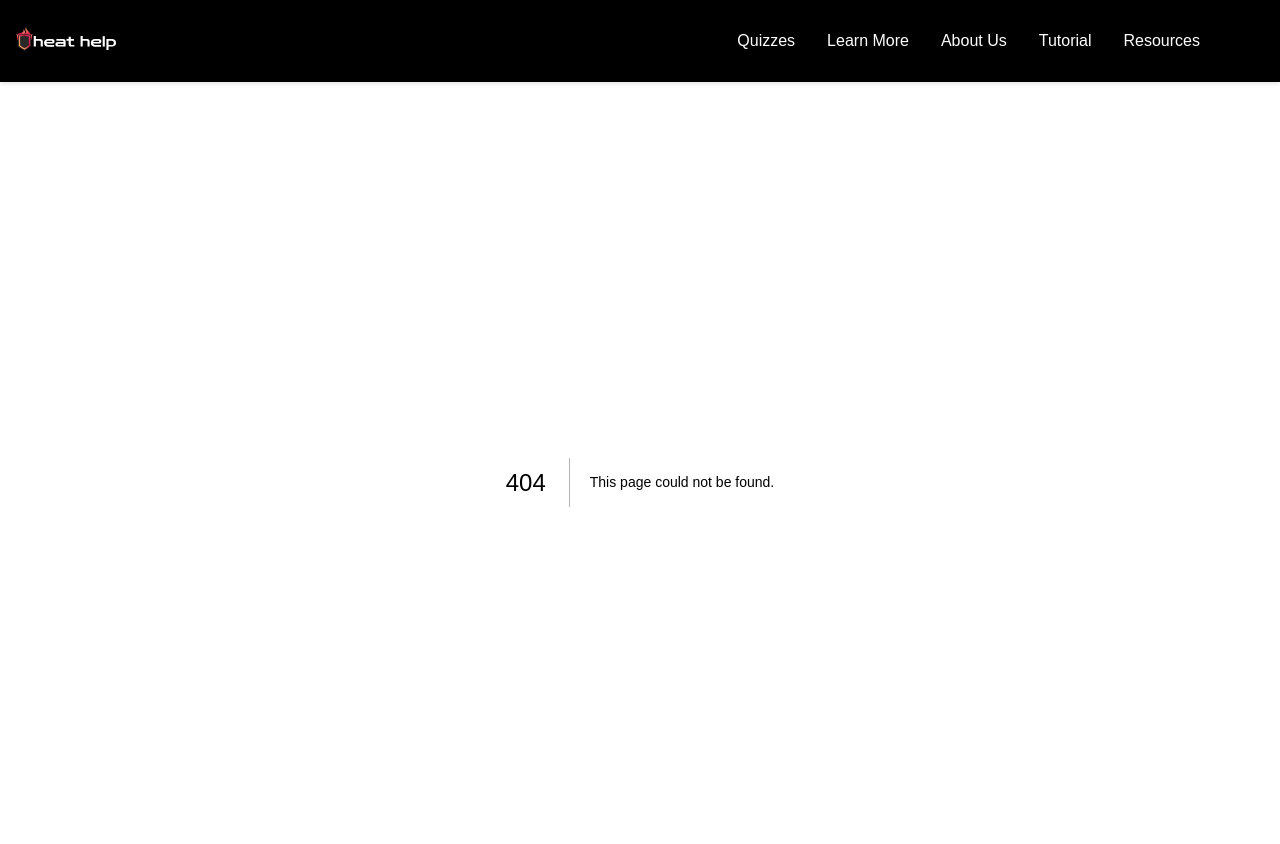
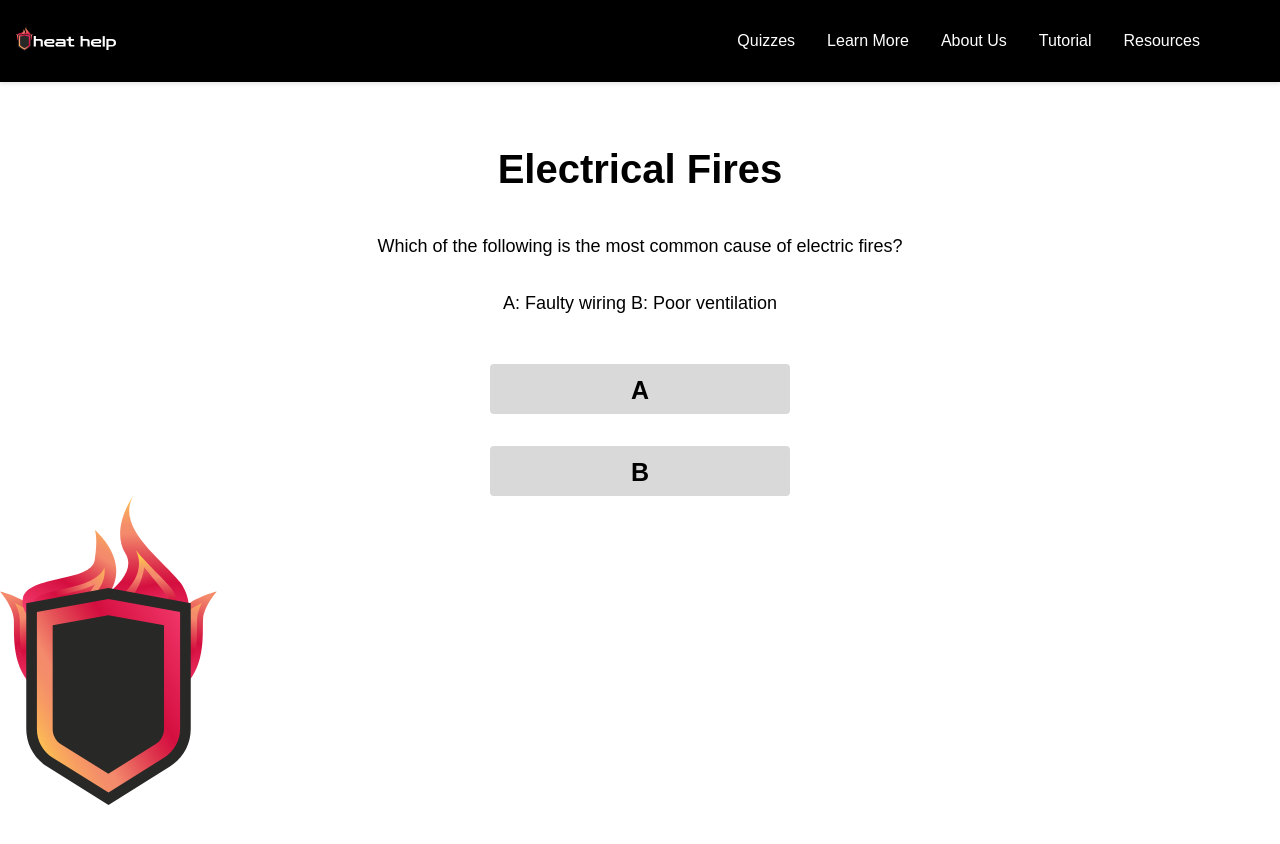
Before and after one commit to Patrickhuiwork/TeamProject, a Next.js app: page /Quiz1 in a window 1280 px wide. Before the commit this address had no page. Shown: the top 844 px of the page. Built offline with nearby package versions, Linux system fonts and the light colour scheme.

Commit message:
quizv1
first version of the quiz needs more work still

```diff
--- /dev/null
+++ b/pages/Quiz1.js
@@ -0,0 +1,90 @@
+import { useState } from 'react';
+import Link from 'next/link';
+import Button from '../components/Button';
+import styles from '@/styles/Quiz.module.css';
+import { Main } from 'next/document';
+
+const questions = [
+  {
+    id: 1,
+    question: 'Which of the following is the most common cause of electric fires?',
+    questionoptions: 'A: Faulty wiring B: Poor ventilation',
+    options: ['A', 'B'],
+    imageSrc: '/Logo/horizontal logo v2.svg',
+    answer: 'A',
+    explanation: 'Faulty wiring is the leading cause of electrical fires due to electrical arcing or overloading.',
+
+  },
+  {
+    id: 2,
+    question: 'What is the best way to stop an electrical fire?' ,
+    questionoptions: 'A: Use water to put out the flames B: Turn off the power source and use a fire extinguisher',
+    options: ['A', 'B'],
+    imageSrc: '/Logo/horizontal logo v2.svg',
+    answer: 'B',
+    explanation: 'Turning off the power source or using a fire extinguisher eliminates the source of the fire which water cannot.'
+  },
+  {
+    id: 3,
+    question: 'How can you prevent electrical fires in your home?',
+    questionoptions: 'A: Use extension cords as a permanent solution instead of fixed wiring B: Keep flammable materials away from outlets and cords',
+    options: ['A', 'B'],
+    imageSrc: '/Logo/horizontal logo v2.svg',
+    answer: 'B',
+    explanation: 'Keeping flammable materials away from outlets and cords reduces the risk of ignition due to heat generated by electrical components.'
+  },
+];
+
+export default function Quiz() {
+  const [currentQuestion, setCurrentQuestion] = useState(0);
+  const [score, setScore] = useState(0);
+  const [answers, setAnswers] = useState([]);
+
+  const handleAnswer = (answer) => {
+    const isCorrect = answer === questions[currentQuestion].answer;
+    const answerObject = {
+      question: questions[currentQuestion].question,
+      answer,
+      isCorrect,
+      explanation: isCorrect ? questions[currentQuestion].explanation : questions[currentQuestion].inccorectexplanation,
+    };
+    const newAnswers = [...answers];
+    newAnswers[currentQuestion] = answerObject;
+    setAnswers(newAnswers);
+    if (isCorrect) {
+      setScore(score + 1);
+    }
+    const nextQuestion = currentQuestion + 1;
+    if (nextQuestion < questions.length) {
+      setCurrentQuestion(nextQuestion);
+    }
+  };
+
+  const handlePreviousQuestion = () => {
+    const previousQuestion = currentQuestion - 1;
+    if (previousQuestion >= 0) {
+      setCurrentQuestion(previousQuestion);
+    }
+  };
+
+  const { question, options, imageSrc, questionoptions } = questions[currentQuestion];
+
+  return (
+    <div className={styles.main}>
+      {currentQuestion > 0 && (
+        <Button onClick={handlePreviousQuestion}>Previous Question</Button>
+      )}
+      <h1>Electrical Fires</h1>
+      <p className={styles.question}>{question}</p>
+      <p className={styles.questionoptions}>{questionoptions}</p>
+      <Button onClick={() => handleAnswer(options[0])}>{options[0]}</Button>
+      <Button onClick={() => handleAnswer(options[1])}>{options[1]}</Button>
+      <img className={styles.illustration}  src={imageSrc} />
+      {currentQuestion === questions.length - 1 && (
+        <Link href={`/results1?score=${score}&totalQuestions=${questions.length}&answers=${JSON.stringify(answers)}`}>
+          See Results
+        </Link>
+      )}
+    </div>
+  );
+}
--- a/pages/Quizzes.js
+++ b/pages/Quizzes.js
@@ -2,6 +2,8 @@ import Head from 'next/head'
 import Image from 'next/image'
 import styles from '@/styles/Quizzes.module.css'
 import Bluebutton from '@/components/Bluebutton'
+import Link from 'next/link'
+
 
 export default function Quizzes() {
   return (
@@ -16,10 +18,12 @@ export default function Quizzes() {
         <h1>Quizzes</h1>
         <h2>Try one of our quizzes to asses your knowledge on different kinds of fires!</h2>
         <div className={styles.threeoptions}>
+            <Link href='/Quiz1'>
             <div className={styles.quizcontainer}>
                 <img src='/illustrations/electric fire.svg' className={styles.illustration}/>
                 <Bluebutton>Electrical Fire</Bluebutton>
             </div>
+            </Link>
             <div className={styles.quizcontainer}>
                 <img src='/illustrations/grease fire.svg' className={styles.illustration}/>
                 <Bluebutton>Grease Fire</Bluebutton>
--- /dev/null
+++ b/styles/Quiz.module.css
@@ -0,0 +1,17 @@
+.main {
+    display: flex;
+    flex-direction: column;
+    align-items: center;
+    justify-content: center;
+    height: 100vh;
+  }
+
+  .previous-button {
+    position: absolute;
+    top: 10px;
+    left: 10px;
+  }
+
+  .illustration{
+    align-items: center;
+  }
```
Also changed, not shown: pages/results1.js (added, +30 -0 lines), 1 other file (tests, documents, lock files or other folders).
